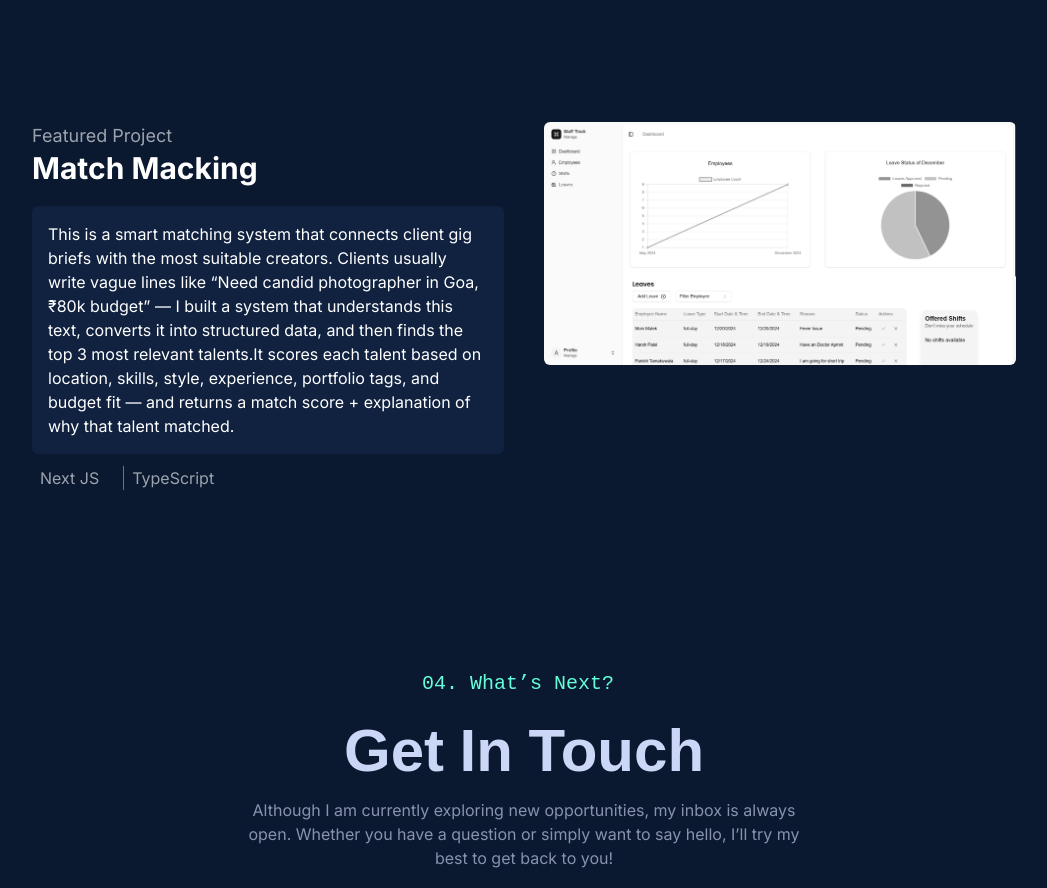
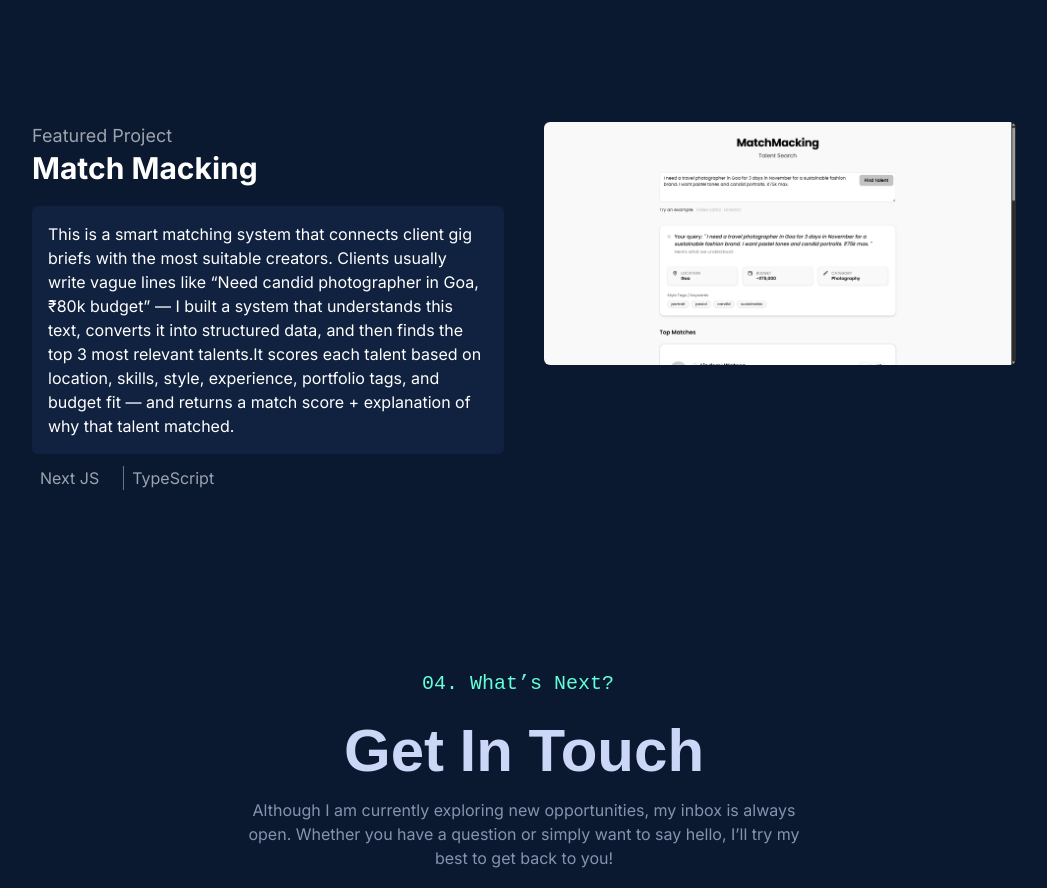
Before and after one commit to alwaysmayur/mayurparmar, a Next.js app: page / in a window 1280 px wide. Shown: the part 4270-5158 px from the top of the page, without its empty margins (116-1163 px from the left). Built offline with nearby package versions, Linux system fonts and the light colour scheme.

Commit message:
Update sidebar overlay logic and modify workData imageUrl for Match Macking project

```diff
--- a/app/components/header.tsx
+++ b/app/components/header.tsx
@@ -91,7 +91,9 @@ export default function Header() {
           {/* overlay - click to close */}
           <div
             className={`fixed inset-0 bg-black/40 transition-opacity duration-200 ${
-              isSidebarOpen ? "opacity-100 z-40" : "opacity-0 pointer-events-none"
+              isSidebarOpen
+                ? "opacity-100 z-40"
+                : "opacity-0 pointer-events-none"
             }`}
             onClick={closeSidebar}
             aria-hidden={!isSidebarOpen}
@@ -128,7 +130,8 @@ export default function Header() {
             </button>
             <nav className="flex justify-center items-center h-full">
               <div className="flex flex-col">
-                {navLinks.map(({ label, href, index }) => (
+                {navLinks.map(({ label, href, index }) =>
+                  index !== 0 ? (
                     <Link key={index} href={href}>
                       <div
                         onClick={closeSidebar}
@@ -140,7 +143,10 @@ export default function Header() {
                         <span className="font-semibold">{label}</span>
                       </div>
                     </Link>
-                ))}
+                  ) : (
+                    ""
+                  )
+                )}
               </div>
             </nav>
           </aside>
--- a/public/data.ts
+++ b/public/data.ts
@@ -24,7 +24,7 @@ export const workData = [
     technologies: ["Next JS", "Auth JS", "Tailwind CSS", "Chart JS", "MongoDB"],
   },
   {
-    imageUrl: "/media/images/staff-track.png",
+    imageUrl: "/media/images/match-macking.png",
     title: "Match Macking",
     description:
       "This is a smart matching system that connects client gig briefs with the most suitable creators. Clients usually write vague lines like “Need candid photographer in Goa, ₹80k budget” — I built a system that understands this text, converts it into structured data, and then finds the top 3 most relevant talents.It scores each talent based on location, skills, style, experience, portfolio tags, and budget fit — and returns a match score + explanation of why that talent matched.",
```
Lines whose indentation alone changed are shown as unchanged.
